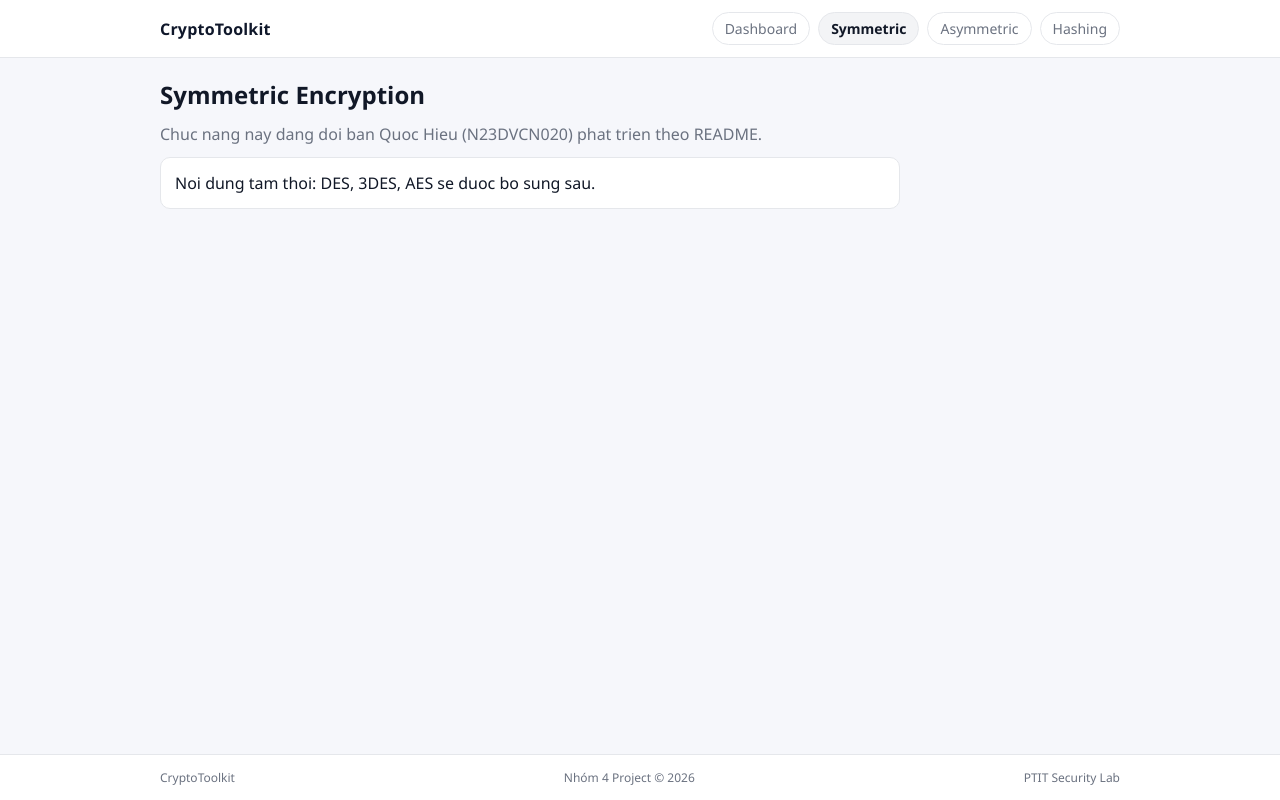
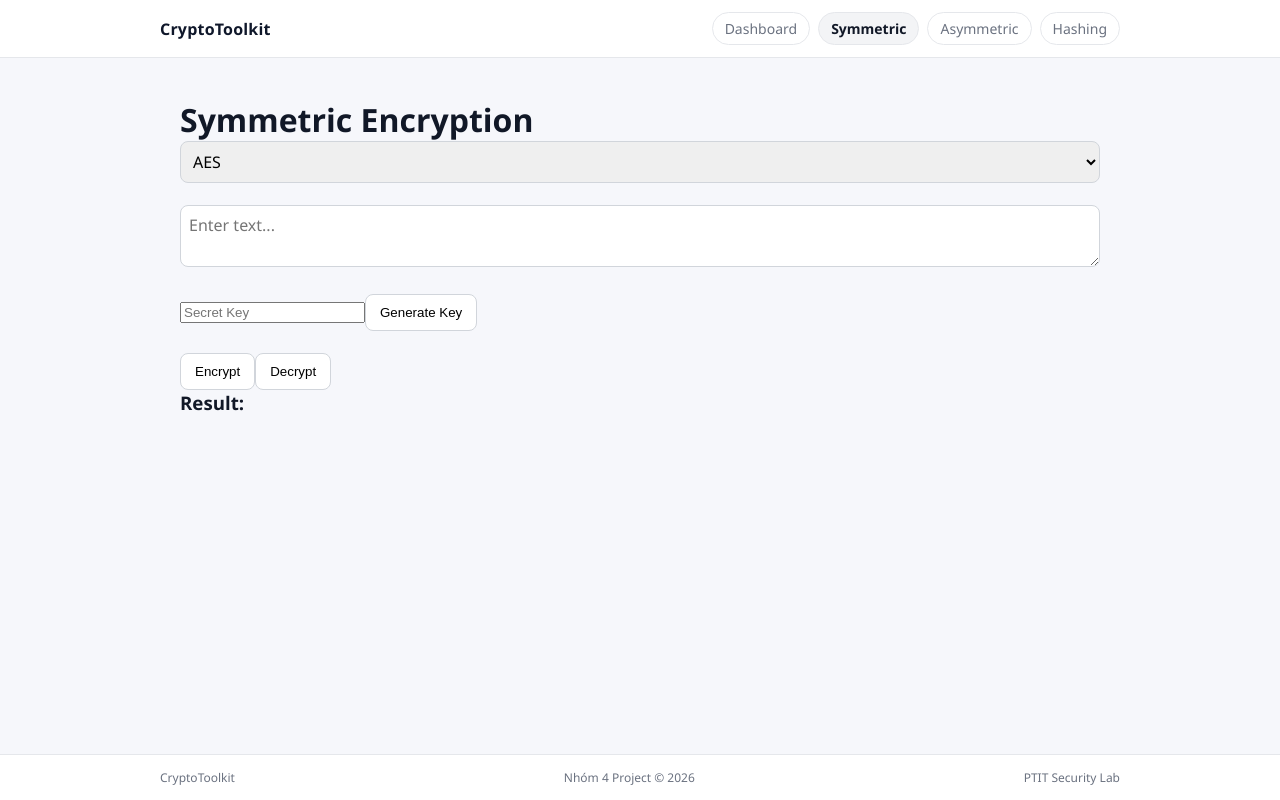
Before and after one commit to phanduykhai05/crypto-toolkit, a Next.js app: page /symmetric in a window 1280 px wide. Built offline with nearby package versions, Linux system fonts and the light colour scheme.

Commit message:
Feat : DES, 3DES, AES

```diff
--- a/package.json
+++ b/package.json
@@ -22,6 +22,7 @@
   },
   "homepage": "https://github.com/phanduykhai05/crypto-toolkit#readme",
   "dependencies": {
+    "crypto-js": "^4.2.0",
     "next": "^15.3.1",
     "react": "^19.1.0",
     "react-dom": "^19.1.0"
--- a/src/components/pages/Symmetric/Symmetric.tsx
+++ b/src/components/pages/Symmetric/Symmetric.tsx
@@ -1,13 +1,70 @@
+"use client";
+import { useState } from "react";
+import {
+  encryptAES,
+  decryptAES,
+  encryptDES,
+  decryptDES,
+  encrypt3DES,
+  decrypt3DES,
+  generateKey,
+} from "@/utils/crypto";
+
 export default function Symmetric() {
+  const [text, setText] = useState("");
+  const [key, setKey] = useState("");
+  const [result, setResult] = useState("");
+  const [algo, setAlgo] = useState("AES");
+
+  const handleEncrypt = () => {
+    if (algo === "AES") setResult(encryptAES(text, key));
+    if (algo === "DES") setResult(encryptDES(text, key));
+    if (algo === "3DES") setResult(encrypt3DES(text, key));
+  };
+
+  const handleDecrypt = () => {
+    if (algo === "AES") setResult(decryptAES(text, key));
+    if (algo === "DES") setResult(decryptDES(text, key));
+    if (algo === "3DES") setResult(decrypt3DES(text, key));
+  };
+
   return (
-    <section style={{ maxWidth: 740, display: "grid", gap: 12 }}>
+    <div style={{ padding: 20 }}>
       <h1>Symmetric Encryption</h1>
-      <p style={{ color: "#6b7280" }}>
-        Chuc nang nay dang doi ban Quoc Hieu (N23DVCN020) phat trien theo README.
-      </p>
-      <div style={{ border: "1px solid #e5e7eb", borderRadius: 10, background: "#fff", padding: 14 }}>
-        Noi dung tam thoi: DES, 3DES, AES se duoc bo sung sau.
-      </div>
-    </section>
+
+      <select onChange={(e) => setAlgo(e.target.value)}>
+        <option value="AES">AES</option>
+        <option value="DES">DES</option>
+        <option value="3DES">3DES</option>
+      </select>
+
+      <br /><br />
+
+      <textarea
+        placeholder="Enter text..."
+        value={text}
+        onChange={(e) => setText(e.target.value)}
+      />
+
+      <br /><br />
+
+      <input
+        placeholder="Secret Key"
+        value={key}
+        onChange={(e) => setKey(e.target.value)}
+      />
+
+      <button onClick={() => setKey(generateKey())}>
+        Generate Key
+      </button>
+
+      <br /><br />
+
+      <button onClick={handleEncrypt}>Encrypt</button>
+      <button onClick={handleDecrypt}>Decrypt</button>
+
+      <h3>Result:</h3>
+      <p>{result}</p>
+    </div>
   );
 }
--- /dev/null
+++ b/src/utils/crypto.ts
@@ -0,0 +1,36 @@
+import CryptoJS from "crypto-js";
+
+// AES
+export const encryptAES = (text: string, key: string) => {
+  return CryptoJS.AES.encrypt(text, key).toString();
+};
+
+export const decryptAES = (cipher: string, key: string) => {
+  const bytes = CryptoJS.AES.decrypt(cipher, key);
+  return bytes.toString(CryptoJS.enc.Utf8);
+};
+
+// DES
+export const encryptDES = (text: string, key: string) => {
+  return CryptoJS.DES.encrypt(text, key).toString();
+};
+
+export const decryptDES = (cipher: string, key: string) => {
+  const bytes = CryptoJS.DES.decrypt(cipher, key);
+  return bytes.toString(CryptoJS.enc.Utf8);
+};
+
+// 3DES
+export const encrypt3DES = (text: string, key: string) => {
+  return CryptoJS.TripleDES.encrypt(text, key).toString();
+};
+
+export const decrypt3DES = (cipher: string, key: string) => {
+  const bytes = CryptoJS.TripleDES.decrypt(cipher, key);
+  return bytes.toString(CryptoJS.enc.Utf8);
+};
+
+// Generate key
+export const generateKey = (length = 16) => {
+  return CryptoJS.lib.WordArray.random(length).toString();
+};
```
Also changed, not shown: src/components/pages/Symmetric/README.md (added), 1 other file (tests, documents, lock files or other folders).
